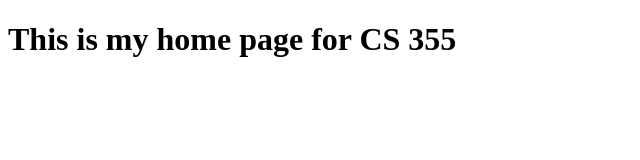
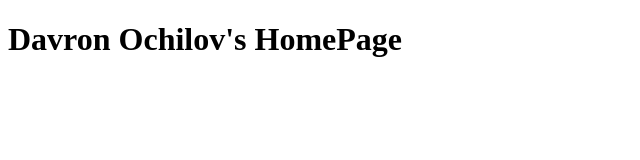
Before and after one commit to OchilovDavron/OchilovDavron.github.io, a plain HTML site: page index.html in a window 1280 px wide. Shown: the whole page, without its empty margins (0-640 px from the left). Drawn offline with Linux system fonts and the light colour scheme.

Commit message:
Added index.html

```diff
--- a/index.html
+++ b/index.html
@@ -2,6 +2,6 @@
 <html>
 <title>CS 355 Home Page</title>
 <body>
-<h1>This is my home page for CS 355</h1>
+<h1>Davron Ochilov's HomePage</h1>
 </body>
 </html>
```
